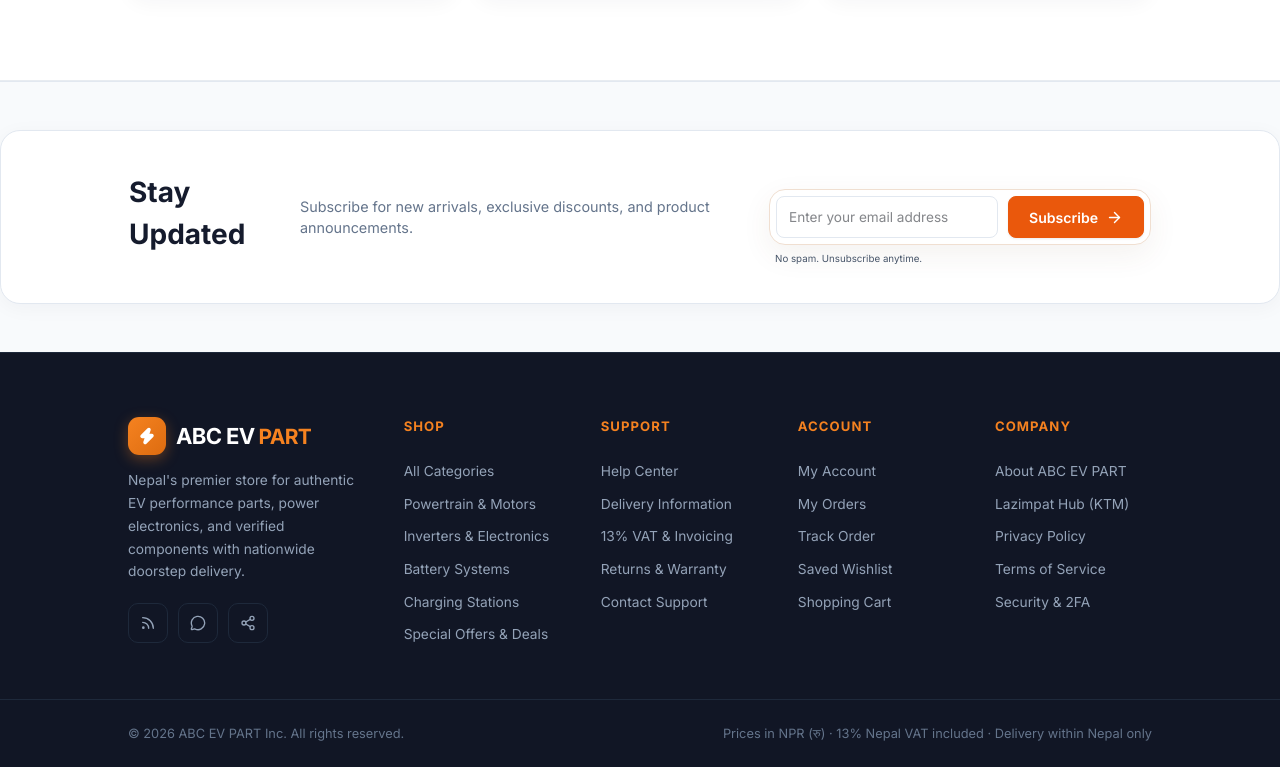
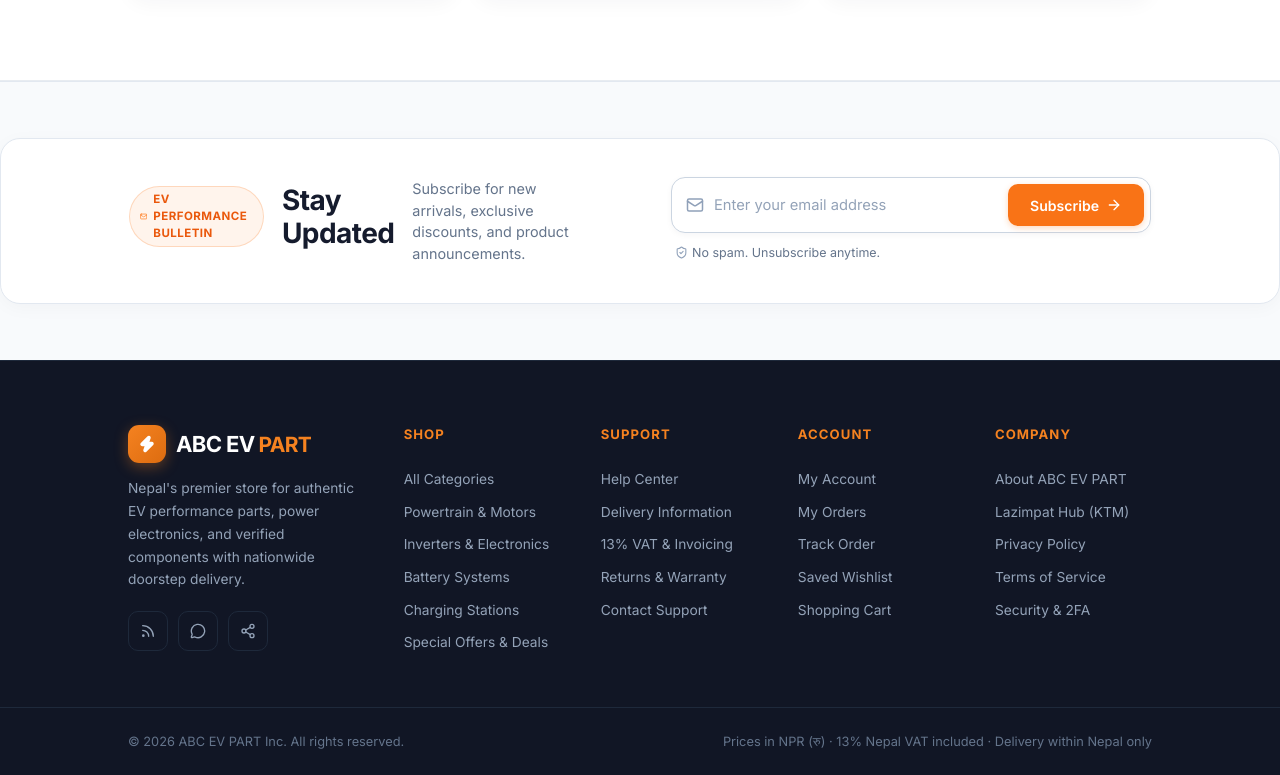
Before and after one commit to shahdhiraj/Ev-ecommerce, a React (Vite) app: page / in a window 1280 px wide. Shown: the part 3980-4755 px from the top of the page. Built offline with nearby package versions, Linux system fonts and the light colour scheme.

Commit message:
fix(newsletter): redesign email input layout into seamless integrated container

```diff
--- a/src/pages/HomePage.tsx
+++ b/src/pages/HomePage.tsx
@@ -904,19 +904,28 @@ export function HomePage() {
       >
         <div className="container newsletter newsletter--clean">
           <div className="newsletter-copy-wrap">
+            <div className="newsletter-badge">
+              <Mail size={13} className="text-orange-500" />
+              <span>EV Performance Bulletin</span>
+            </div>
             <h2 className="newsletter-title">Stay Updated</h2>
             <p className="newsletter-desc">
               Subscribe for new arrivals, exclusive discounts, and product announcements.
             </p>
           </div>
+
+          <div className="newsletter-action-wrap">
             <form
               className={`newsletter-form newsletter-form--${newsletterState}`}
               noValidate
               onSubmit={submitNewsletter}
             >
-            <Input
+              <div className="newsletter-input-group">
+                <Mail size={18} className="newsletter-input-icon text-slate-400 dark:text-slate-500" />
+                <input
                   aria-describedby="newsletter-feedback"
                   aria-invalid={newsletterState === "error"}
+                  className="newsletter-native-input"
                   onChange={(event) => {
                     setEmail(event.target.value)
                     setNewsletterState("idle")
@@ -925,24 +934,45 @@ export function HomePage() {
                   type="email"
                   value={email}
                 />
-            <Button type="submit">
-              {newsletterState === "success"
-                ? "Subscribed"
-                : "Subscribe"}{" "}
+                <button
+                  type="submit"
+                  className={`newsletter-submit-btn ${
+                    newsletterState === "success" ? "is-success" : ""
+                  }`}
+                >
                   {newsletterState === "success" ? (
-                <Check size={17} />
+                    <>
+                      <span>Subscribed</span>
+                      <Check size={16} />
+                    </>
                   ) : (
-                <ArrowRight size={17} />
+                    <>
+                      <span>Subscribe</span>
+                      <ArrowRight size={16} />
+                    </>
                   )}
-            </Button>
-            <span id="newsletter-feedback">
-              {newsletterState === "error"
-                ? "Please enter a valid email address."
-                : newsletterState === "success"
-                  ? "Thank you for subscribing!"
-                  : "No spam. Unsubscribe anytime."}
+                </button>
+              </div>
+
+              <div id="newsletter-feedback" className="newsletter-feedback-row">
+                {newsletterState === "error" ? (
+                  <span className="feedback-text feedback-text--error">
+                    Please enter a valid email address (e.g. name@domain.com).
                   </span>
+                ) : newsletterState === "success" ? (
+                  <span className="feedback-text feedback-text--success">
+                    <Check size={13} className="text-emerald-500 inline mr-1" />
+                    Thank you! You are now subscribed to verified EV updates.
+                  </span>
+                ) : (
+                  <span className="feedback-text feedback-text--muted">
+                    <ShieldCheck size={13} className="text-slate-400 dark:text-slate-500 inline mr-1" />
+                    No spam. Unsubscribe anytime.
+                  </span>
+                )}
+              </div>
             </form>
+          </div>
         </div>
       </section>
 
```
Also changed, not shown: src/index.css. Lines whose indentation alone changed are shown as unchanged.
